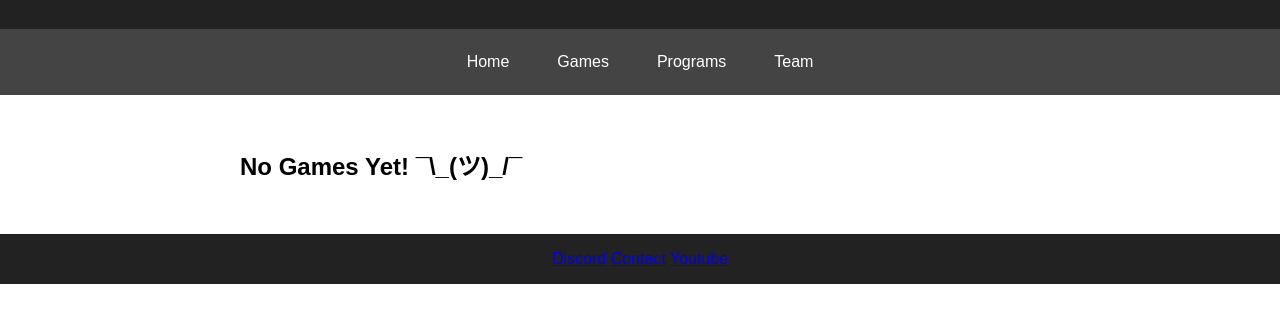
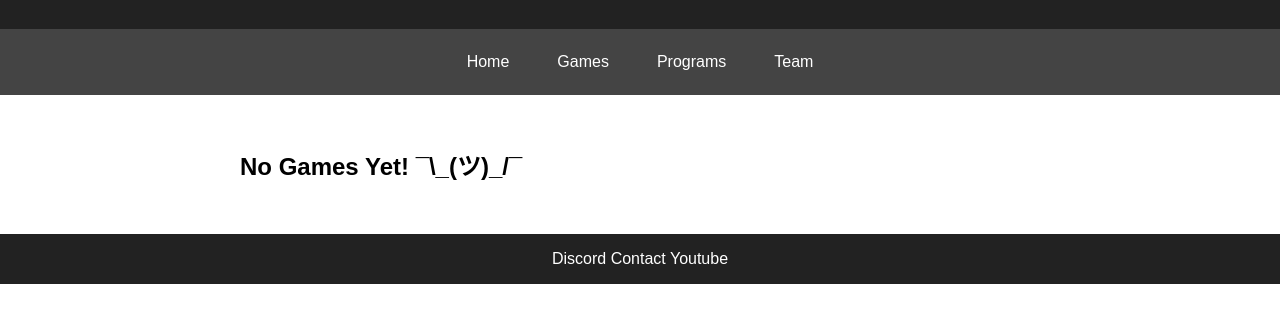
Before and after one commit to KorinYTUK/old.rogueplanetstudios.eu.org, a plain HTML site: page games/index.html in a window 1280 px wide. Shown: the part 117-440 px from the top of the page. Drawn offline with Linux system fonts and the light colour scheme.

Commit message:
Update index.html

```diff
--- a/games/index.html
+++ b/games/index.html
@@ -58,6 +58,16 @@
             border-radius: 5px;
             margin-bottom: 0.5rem;
         }
+        .af{
+            /* Set the color of the link text to white */
+            color: white;
+            /* Optionally, you can remove the underline from the link */
+          text-decoration: none;
+        }
+      .af:hover{
+        color: white;
+        text-decoration: underline;
+      }
     </style>
 </head>
 <body>
```
